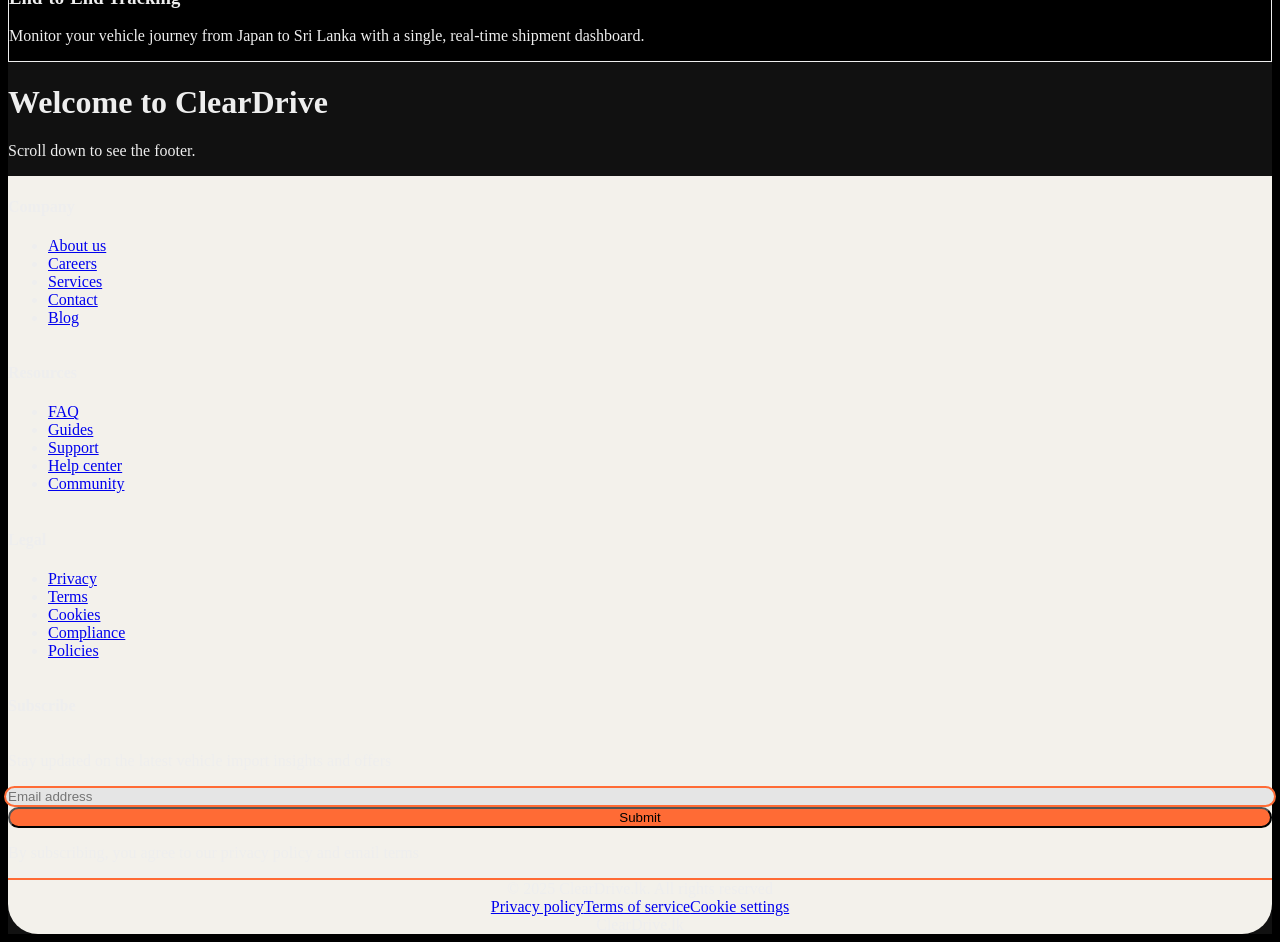
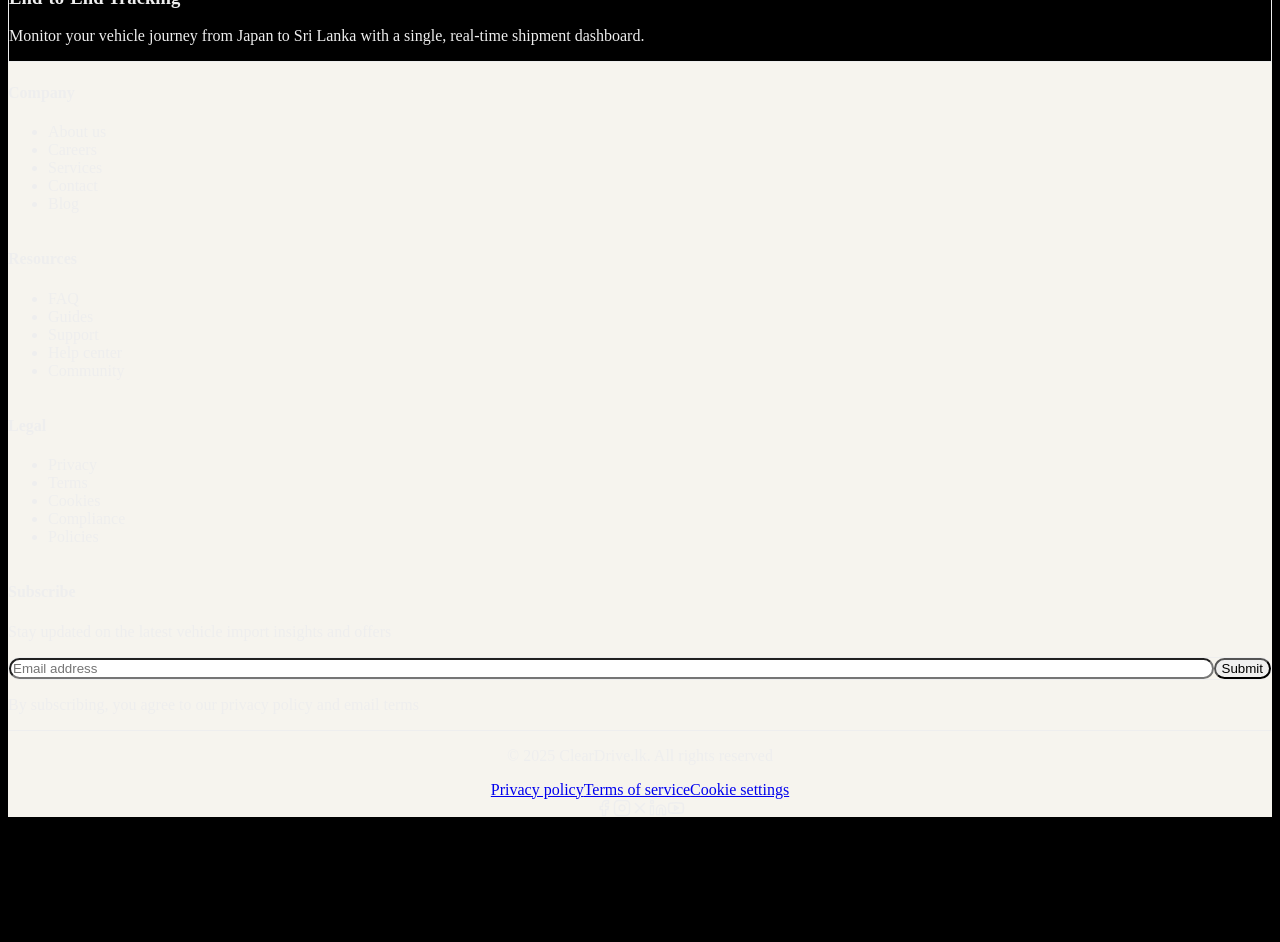
Before and after one commit to ClearDrive-lk/cleardrive-landing, a Next.js app: page /features in a window 1280 px wide. Shown: the part 800-1742 px from the top of the page. After the commit the page ends 1625 px from the top, so only its background shows below. Built offline with nearby package versions, Linux system fonts and the light colour scheme.

Commit message:
footer icons added

```diff
--- a/components/Footer.tsx
+++ b/components/Footer.tsx
@@ -1,213 +1,94 @@
-import React from 'react';
-import Link from 'next/link';
+"use client";
 
-// ==========================================
-// 1. DATA & CONFIGURATION
-// ==========================================
+import { Facebook, Instagram, Linkedin, Youtube, X } from "lucide-react";
 
-const FOOTER_SECTIONS = [
-  {
-    title: 'Company',
-    links: [
-      { label: 'About us', href: '/about' },
-      { label: 'Careers', href: '/careers' },
-      { label: 'Services', href: '/services' },
-      { label: 'Contact', href: '/contact' },
-      { label: 'Blog', href: '/blog' },
-    ],
-  },
-  {
-    title: 'Resources',
-    links: [
-      { label: 'FAQ', href: '/faq' },
-      { label: 'Guides', href: '/guides' },
-      { label: 'Support', href: '/support' },
-      { label: 'Help center', href: '/help' },
-      { label: 'Community', href: '/community' },
-    ],
-  },
-  {
-    title: 'Legal',
-    links: [
-      { label: 'Privacy', href: '/privacy' },
-      { label: 'Terms', href: '/terms' },
-      { label: 'Cookies', href: '/cookies' },
-      { label: 'Compliance', href: '/compliance' },
-      { label: 'Policies', href: '/policies' },
-    ],
-  },
-];
+export default function Footer() {
+  return (
+    <footer className="bg-[#f6f4ee] text-sm text-gray-700 rounded-t-3xl">
+      <div className="max-w-7xl mx-auto px-6 py-12">
+        <div className="grid grid-cols-1 md:grid-cols-5 gap-8">
+          {/* Company */}
+          <div>
+            <h4 className="font-semibold mb-4">Company</h4>
+            <ul className="space-y-2">
+              <li>About us</li>
+              <li>Careers</li>
+              <li>Services</li>
+              <li>Contact</li>
+              <li>Blog</li>
+            </ul>
+          </div>
 
-const SOCIAL_LINKS = [
-  { href: '#', icon: <FacebookIcon />, label: 'Facebook' },
-  { href: '#', icon: <InstagramIcon />, label: 'Instagram' },
-  { href: '#', icon: <TwitterIcon />, label: 'Twitter' },
-  { href: '#', icon: <LinkedinIcon />, label: 'LinkedIn' },
-  { href: '#', icon: <YoutubeIcon />, label: 'YouTube' },
-];
+          {/* Resources */}
+          <div>
+            <h4 className="font-semibold mb-4">Resources</h4>
+            <ul className="space-y-2">
+              <li>FAQ</li>
+              <li>Guides</li>
+              <li>Support</li>
+              <li>Help center</li>
+              <li>Community</li>
+            </ul>
+          </div>
 
-// ==========================================
-// 2. ICON COMPONENTS
-// ==========================================
+          {/* Legal */}
+          <div>
+            <h4 className="font-semibold mb-4">Legal</h4>
+            <ul className="space-y-2">
+              <li>Privacy</li>
+              <li>Terms</li>
+              <li>Cookies</li>
+              <li>Compliance</li>
+              <li>Policies</li>
+            </ul>
+          </div>
 
-function FacebookIcon() {
-  return (
-    <svg className="w-5 h-5 fill-current" viewBox="0 0 24 24">
-      <path d="M18 2h-3a5 5 0 0 0-5 5v3H7v4h3v8h4v-8h3l1-4h-4V7a1 1 0 0 1 1-1h3z" />
-    </svg>
-  );
-}
-
-function InstagramIcon() {
-  return (
-    <svg className="w-5 h-5" viewBox="0 0 24 24" fill="none" stroke="currentColor" strokeWidth="2" strokeLinecap="round" strokeLinejoin="round">
-      <rect x="2" y="2" width="20" height="20" rx="5" ry="5"></rect>
-      <path d="M16 11.37A4 4 0 1 1 12.63 8 4 4 0 0 1 16 11.37z"></path>
-      <line x1="17.5" y1="6.5" x2="17.51" y2="6.5"></line>
-    </svg>
-  );
-}
-
-function TwitterIcon() {
-  return (
-    <svg className="w-5 h-5 fill-current" viewBox="0 0 24 24">
-       <path d="M18.244 2.25h3.308l-7.227 8.26 8.502 11.24H16.17l-5.214-6.817L4.99 21.75H1.68l7.73-8.835L1.254 2.25H8.08l4.713 6.231zm-1.161 17.52h1.833L7.084 4.126H5.117z"></path>
-    </svg>
-  );
-}
-
-function LinkedinIcon() {
-  return (
-    <svg className="w-5 h-5 fill-current" viewBox="0 0 24 24">
-      <path d="M16 8a6 6 0 0 1 6 6v7h-4v-7a2 2 0 0 0-2-2 2 2 0 0 0-2 2v7h-4v-7a6 6 0 0 1 6-6z"></path>
-      <rect x="2" y="9" width="4" height="12"></rect>
-      <circle cx="4" cy="4" r="2"></circle>
-    </svg>
-  );
-}
-
-function YoutubeIcon() {
-  return (
-    <svg className="w-5 h-5 fill-current" viewBox="0 0 24 24">
-      <path d="M22.54 6.42a2.78 2.78 0 0 0-1.94-2C18.88 4 12 4 12 4s-6.88 0-8.6.46a2.78 2.78 0 0 0-1.94 2A29 29 0 0 0 1 11.75a29 29 0 0 0 .46 5.33A2.78 2.78 0 0 0 3.4 19c1.72.46 8.6.46 8.6.46s6.88 0 8.6-.46a2.78 2.78 0 0 0 1.94-2 29 29 0 0 0 .46-5.25 29 29 0 0 0-.46-5.33z"></path>
-      <polygon points="9.75 15.02 15.5 11.75 9.75 8.48 9.75 15.02"></polygon>
-    </svg>
-  );
-}
-
-// ==========================================
-// 3. FOOTER COMPONENT
-// ==========================================
-
-function Footer() {
-  return (
-    <footer className="bg-[#f3f1eb] text-gray-800 py-16 px-6 md:px-16 rounded-b-[30px] font-sans mx-4 mb-4">
-      <div className="max-w-7xl mx-auto">
-
-        {/* --- Top Section --- */}
-        <div className="grid grid-cols-1 md:grid-cols-2 lg:grid-cols-4 gap-10 mb-16">
-
-          {/* Loop through the first 3 columns */}
-          {FOOTER_SECTIONS.map((section) => (
-            <div key={section.title}>
-              <h4 className="font-bold text-base mb-6 text-black">
-                {section.title}
-              </h4>
-              <ul className="space-y-4">
-                {section.links.map((link) => (
-                  <li key={link.label}>
-                    <Link
-                      href={link.href}
-                      className="text-gray-600 hover:text-[#ff6b35] transition-colors duration-200"
-                    >
-                      {link.label}
-                    </Link>
-                  </li>
-                ))}
-              </ul>
-            </div>
-          ))}
-
-          {/* Column 4: Subscribe */}
-          <div className="flex flex-col">
-            <h4 className="font-bold text-base mb-6 text-black">Subscribe</h4>
-            <p className="text-gray-600 mb-5 leading-relaxed">
+          {/* Subscribe */}
+          <div className="md:col-span-2">
+            <h4 className="font-semibold mb-4">Subscribe</h4>
+            <p className="mb-4 text-gray-600">
               Stay updated on the latest vehicle import insights and offers
             </p>
-            <form className="flex flex-col sm:flex-row gap-3 items-center w-full">
+            <div className="flex items-center bg-white rounded-full p-1 border">
               <input
                 type="email"
                 placeholder="Email address"
-                className="w-full bg-[#e5e5e5] border-2 border-[#ff6b35] rounded-full px-5 py-3 outline-none text-gray-700 placeholder-gray-500 focus:bg-white transition-colors"
+                className="flex-1 px-4 py-2 outline-none rounded-full"
               />
-              <button
-                type="submit"
-                className="w-full sm:w-auto bg-[#ff6b35] hover:bg-[#e85a2a] text-white font-semibold rounded-full px-8 py-3 transition-colors duration-200"
-              >
+              <button className="bg-orange-500 text-white px-6 py-2 rounded-full hover:bg-orange-600 transition">
                 Submit
               </button>
-            </form>
-            <p className="text-xs text-gray-500 mt-3">
+            </div>
+            <p className="mt-2 text-xs text-gray-500">
               By subscribing, you agree to our privacy policy and email terms
             </p>
           </div>
         </div>
 
-        {/* --- Divider --- */}
-        <div className="w-full h-[2px] bg-[#ff6b35] mb-8" />
+        {/* Divider */}
+        <div className="border-t border-orange-400 my-8" />
 
-        {/* --- Bottom Section --- */}
-        <div className="flex flex-col md:flex-row justify-between items-center gap-6 text-xs text-gray-900 font-medium">
+        {/* Bottom bar */}
+        <div className="flex flex-col md:flex-row items-center justify-between gap-4">
+          <p className="text-xs text-gray-600">
+            © 2025 ClearDrive.lk. All rights reserved
+          </p>
 
-          {/* Left: Copyright & Links */}
-          <div className="flex flex-col md:flex-row items-center gap-4 md:gap-8">
-            <span>&copy; 2025 ClearDrive.lk. All rights reserved</span>
-            <div className="flex gap-6">
-              <Link href="/privacy" className="underline hover:text-[#ff6b35]">Privacy policy</Link>
-              <Link href="/terms" className="underline hover:text-[#ff6b35]">Terms of service</Link>
-              <Link href="/cookies" className="underline hover:text-[#ff6b35]">Cookie settings</Link>
-            </div>
+          <div className="flex gap-4 text-gray-700">
+            <a href="#">Privacy policy</a>
+            <a href="#">Terms of service</a>
+            <a href="#">Cookie settings</a>
           </div>
 
-          {/* Right: Socials & Brand */}
-          <div className="flex items-center gap-6">
-            <div className="flex gap-4">
-              {SOCIAL_LINKS.map((social, index) => (
-                <a
-                  key={index}
-                  href={social.href}
-                  aria-label={social.label}
-                  className="hover:text-[#ff6b35] transition-colors duration-200"
-                >
-                  {social.icon}
-                </a>
-              ))}
-            </div>
-            <span className="font-bold text-gray-700">ClearDrive.lk</span>
+          <div className="flex gap-4">
+            <Facebook size={18} />
+            <Instagram size={18} />
+            <X size={18} />
+            <Linkedin size={18} />
+            <Youtube size={18} />
           </div>
         </div>
       </div>
     </footer>
   );
 }
-
-// ==========================================
-// 4. MAIN PAGE EXPORT
-// ==========================================
-
-export default function Home() {
-  return (
-    // We set a dark background here to mimic the design in your image
-    <div className="min-h-screen bg-[#111] flex flex-col justify-between">
-
-      {/* Main Content Area (Just a placeholder) */}
-      <main className="flex-grow p-10 text-white">
-        <h1 className="text-3xl font-bold">Welcome to ClearDrive</h1>
-        <p className="mt-4">Scroll down to see the footer.</p>
-      </main>
-
-      {/* Render the Footer */}
-      <Footer />
-    </div>
-  );
-}
```
